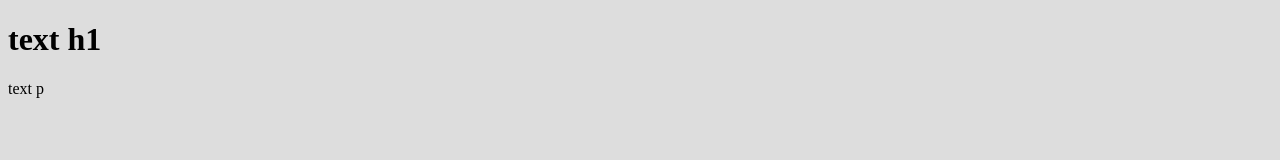
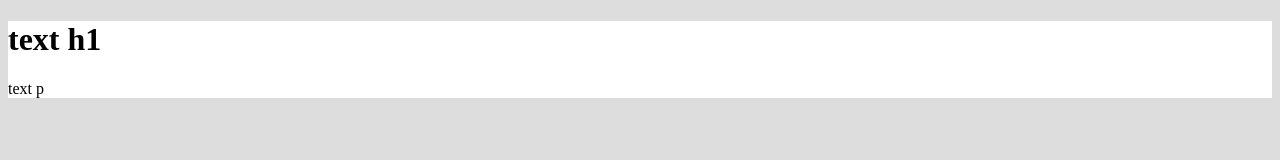
Before and after one commit to K02T01/tutorial, a website: page public_html/index.html in a window 1280 px wide. Drawn offline with Linux system fonts and the light colour scheme.

Commit message:
div.background:#ffffff

```diff
--- a/public_html/test01.css
+++ b/public_html/test01.css
@@ -6,3 +6,7 @@
 body{
     background: #dddddd;
 }
+
+div{
+    background: #ffffff;
+}
```
